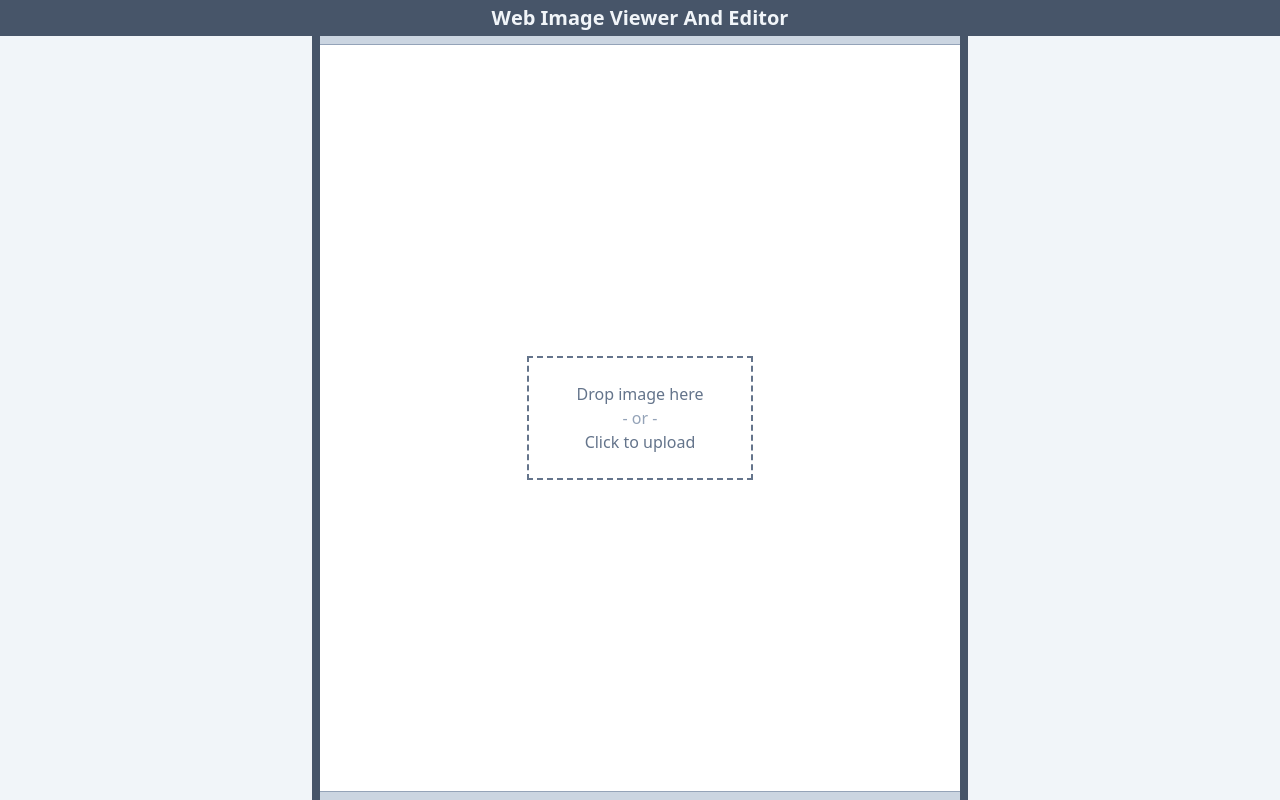
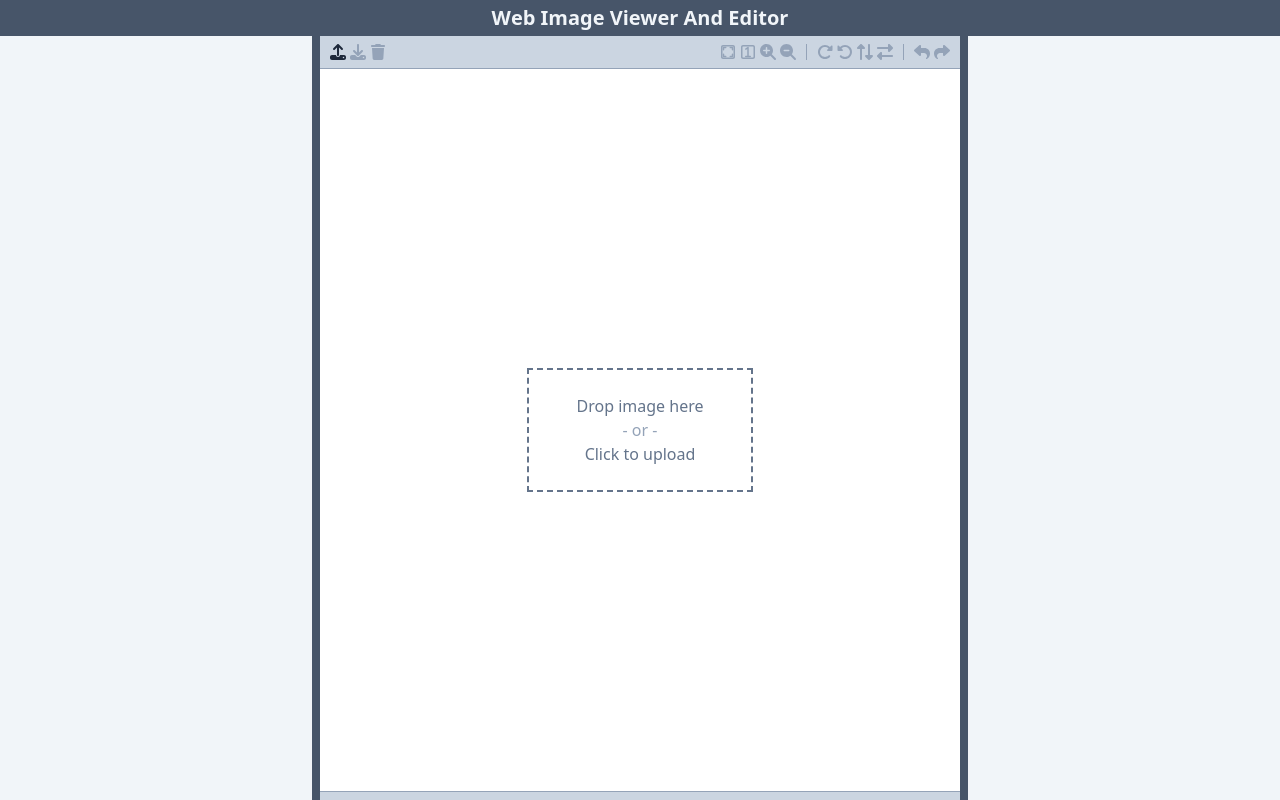
Before and after one commit to erincones/wivae, an Angular app: page / in a window 1280 px wide. Built offline with nearby package versions, Linux system fonts and the light colour scheme.

Commit message:
menubar prototype

```diff
--- a/src/app/components/menubar/menubar.component.html
+++ b/src/app/components/menubar/menubar.component.html
@@ -0,0 +1,54 @@
+<button type="button" title="Upload" [disabled]="unusable" (click)="handleFile()" class="button">
+  <fa-icon [icon]="faUpload"></fa-icon>
+</button>
+<button type="button" title="Download" [disabled]="notOpen" class="button">
+  <fa-icon [icon]="faDownload"></fa-icon>
+</button>
+<button type="button" title="Close" [disabled]="notOpen" (click)="close()" class="button">
+  <fa-icon [icon]="faTrash"></fa-icon>
+</button>
+
+<span class="spawn"></span>
+
+<button type="button" title="Fit to canvas" [disabled]="notOpen" class="button">
+  <fa-layers>
+    <fa-icon [icon]="faSquare"></fa-icon>
+    <fa-icon [icon]="faExpand" transform="shrink-4"></fa-icon>
+  </fa-layers>
+</button>
+<button type="button" title="Real size" [disabled]="notOpen" class="button">
+  <fa-layers>
+    <fa-icon [icon]="faSquare"></fa-icon>
+    <fa-icon [icon]="fa1" transform="shrink-4"></fa-icon>
+  </fa-layers>
+</button>
+<button type="button" title="Zoom in" [disabled]="notOpen" class="button">
+  <fa-icon [icon]="faMagnifyingGlassPlus"></fa-icon>
+</button>
+<button type="button" title="Zoom out" [disabled]="notOpen" class="button">
+  <fa-icon [icon]="faMagnifyingGlassMinus"></fa-icon>
+</button>
+
+<span class="separator"></span>
+
+<button type="button" title="Rotate right 90°" [disabled]="notOpen" class="button">
+  <fa-icon [icon]="faRotateRight"></fa-icon>
+</button>
+<button type="button" title="Rotate left 90°" [disabled]="notOpen" class="button">
+  <fa-icon [icon]="faRotateLeft"></fa-icon>
+</button>
+<button type="button" title="Flip vertical" [disabled]="notOpen" class="button">
+  <fa-icon [icon]="faRightLeft" [rotate]="90"></fa-icon>
+</button>
+<button type="button" title="Flip horizontal" [disabled]="notOpen" class="button">
+  <fa-icon [icon]="faRightLeft"></fa-icon>
+</button>
+
+<span class="separator"></span>
+
+<button type="button" title="Undo" [disabled]="notOpen" class="button">
+  <fa-icon [icon]="faReply"></fa-icon>
+</button>
+<button type="button" title="Redo" [disabled]="notOpen" class="button">
+  <fa-icon [icon]="faShare"></fa-icon>
+</button>
--- a/src/app/components/menubar/menubar.component.scss
+++ b/src/app/components/menubar/menubar.component.scss
@@ -4,3 +4,18 @@
   @apply border-b border-slate-400;
   @apply bg-slate-300;
 }
+
+.button {
+  @apply text-slate-800 hover:text-blue-800 active:text-blue-900;
+  @apply disabled:text-slate-400;
+  @apply focus:ring;
+}
+
+.separator {
+  @apply mx-2 my-1;
+  @apply border-l border-slate-400;
+}
+
+.spawn {
+  @apply flex-grow;
+}
--- a/src/app/components/menubar/menubar.component.ts
+++ b/src/app/components/menubar/menubar.component.ts
@@ -1,12 +1,92 @@
-import { Component, OnInit } from '@angular/core';
+import { Component } from '@angular/core';
+import { faSquare } from '@fortawesome/free-regular-svg-icons';
+import {
+  IconDefinition,
+  fa1,
+  faCircle,
+  faDownload,
+  faExpand,
+  faMagnifyingGlassMinus,
+  faMagnifyingGlassPlus,
+  faReply,
+  faRightLeft,
+  faRotateLeft,
+  faRotateRight,
+  faShare,
+  faTrash,
+  faUpload,
+} from '@fortawesome/free-solid-svg-icons';
+import { AlertType } from 'src/app/enums/alert-type';
+import { ViewerStatus } from 'src/app/enums/viewer-status';
+import { AlertsService } from 'src/app/services/alerts.service';
+import { CoreService } from 'src/app/services/core.service';
+import { EditorService } from 'src/app/services/editor.service';
 
 @Component({
   selector: '[wivae-menubar]',
   templateUrl: './menubar.component.html',
   styleUrls: ['./menubar.component.scss'],
 })
-export class MenubarComponent implements OnInit {
-  constructor() {}
+export class MenubarComponent {
+  public readonly fa1: IconDefinition;
+  public readonly faCircle: IconDefinition;
+  public readonly faDownload: IconDefinition;
+  public readonly faExpand: IconDefinition;
+  public readonly faUpload: IconDefinition;
+  public readonly faMagnifyingGlassMinus: IconDefinition;
+  public readonly faMagnifyingGlassPlus: IconDefinition;
+  public readonly faReply: IconDefinition;
+  public readonly faRightLeft: IconDefinition;
+  public readonly faRotateLeft: IconDefinition;
+  public readonly faRotateRight: IconDefinition;
+  public readonly faShare: IconDefinition;
+  public readonly faSquare: IconDefinition;
+  public readonly faTrash: IconDefinition;
 
-  ngOnInit(): void {}
+  public constructor(
+    private _core: CoreService,
+    private _editor: EditorService,
+    private _alerts: AlertsService,
+  ) {
+    this.fa1 = fa1;
+    this.faCircle = faCircle;
+    this.faDownload = faDownload;
+    this.faExpand = faExpand;
+    this.faMagnifyingGlassMinus = faMagnifyingGlassMinus;
+    this.faMagnifyingGlassPlus = faMagnifyingGlassPlus;
+    this.faReply = faReply;
+    this.faRightLeft = faRightLeft;
+    this.faRotateLeft = faRotateLeft;
+    this.faRotateRight = faRotateRight;
+    this.faShare = faShare;
+    this.faUpload = faUpload;
+    this.faSquare = faSquare;
+    this.faTrash = faTrash;
+  }
+
+  public get unusable(): boolean {
+    return (
+      this._core.viewerStatus === ViewerStatus.UNSUPPORTED ||
+      this._core.viewerStatus === ViewerStatus.ERROR
+    );
+  }
+
+  public get notOpen(): true | null {
+    return this._core.viewerStatus !== ViewerStatus.OPEN || null;
+  }
+
+  public handleFile(e?: DragEvent): void {
+    this._core
+      .uploadFile(e)
+      .then(() => {
+        this._alerts.clear();
+      })
+      .catch((e: string) => {
+        this._alerts.push(AlertType.ERROR, `Cannot open the given file: ${e}`);
+      });
+  }
+
+  public close(): void {
+    this._editor.closeImage();
+  }
 }
--- a/src/app/components/uploader/uploader.component.html
+++ b/src/app/components/uploader/uploader.component.html
@@ -4,8 +4,8 @@
   (dragenter)="handleDrag($event)"
   (dragover)="handleDrag($event)"
   (dragleave)="handleDragLeave($event)"
-  (drop)="handleDrop($event)"
-  (click)="handleClick($event)"
+  (drop)="handleFile($event)"
+  (click)="handleFile()"
   class="loader"
   [class.dragging]="dragging"
 >
--- a/src/app/components/uploader/uploader.component.ts
+++ b/src/app/components/uploader/uploader.component.ts
@@ -20,27 +20,6 @@ export class UploaderComponent {
     e.stopPropagation();
   }
 
-  private _upload(file?: File): void {
-    if (!(file instanceof File)) {
-      this._alerts.push(
-        AlertType.ERROR,
-        'Cannot open the given file: Not valid file.',
-      );
-    } else {
-      this._core
-        .openFile(file)
-        .then(() => {
-          this._alerts.clear();
-        })
-        .catch((e: string) => {
-          this._alerts.push(
-            AlertType.ERROR,
-            `Cannot open the given file: ${e}`,
-          );
-        });
-    }
-  }
-
   public get dragging(): boolean {
     return this._dragging;
   }
@@ -55,19 +34,14 @@ export class UploaderComponent {
     this._dragging = false;
   }
 
-  public handleDrop(e: DragEvent): void {
-    this.handleDragLeave(e);
-    this._upload(e.dataTransfer?.files[0]);
-  }
-
-  public handleClick(e: MouseEvent): void {
-    this._dumb(e);
-    const input = document.createElement('input');
-    input.type = 'file';
-    input.accept = 'image/*';
-    input.onchange = () => {
-      this._upload(input.files?.[0]);
-    };
-    input.click();
+  public handleFile(e?: DragEvent): void {
+    this._core
+      .uploadFile(e)
+      .then(() => {
+        this._alerts.clear();
+      })
+      .catch((e: string) => {
+        this._alerts.push(AlertType.ERROR, `Cannot open the given file: ${e}`);
+      });
   }
 }
--- a/src/app/services/core.service.ts
+++ b/src/app/services/core.service.ts
@@ -31,9 +31,33 @@ export class CoreService {
     return this._image;
   }
 
-  public async openFile(file: File): Promise<void> {
+  public async uploadFile(e?: DragEvent): Promise<void> {
+    if (e instanceof DragEvent) {
+      e.preventDefault();
+      e.stopPropagation();
+      return this.openFile(e.dataTransfer?.files[0]);
+    } else {
+      return new Promise<void>((resolve, reject) => {
+        const input = document.createElement('input');
+        input.type = 'file';
+        input.accept = 'image/*';
+        input.onchange = () => {
+          this.openFile(input.files?.[0])
+            .then(resolve)
+            .catch((e) => {
+              reject(e);
+            });
+        };
+        input.click();
+      });
+    }
+  }
+
+  public async openFile(file?: File): Promise<void> {
     return new Promise<void>((resolve, reject) => {
-      if (!file.type.startsWith('image/')) {
+      if (!(file instanceof File)) {
+        reject('Not valid file.');
+      } else if (!file.type.startsWith('image/')) {
         reject(`Not valid format\nFile name: ${file.name}`);
       } else {
         if (this._image !== undefined) URL.revokeObjectURL(this._image.src);
--- a/src/app/services/editor.service.ts
+++ b/src/app/services/editor.service.ts
@@ -75,6 +75,13 @@ export class EditorService {
   }
 
   public get gl(): WebGL2RenderingContext {
+    try {
+      this._core.image;
+    } catch (e) {
+      this._gl = null;
+      throw e;
+    }
+
     if (this._gl === null)
       throw new Error('Could not get the WebGL2 rendering context.');
 
@@ -139,4 +146,9 @@ export class EditorService {
     gl.viewport(0, 0, width, height);
     this._draw();
   }
+
+  public closeImage(): void {
+    this._gl = null;
+    this._core.closeFile();
+  }
 }
```
